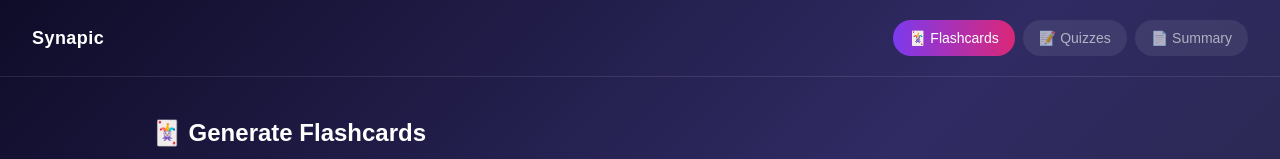
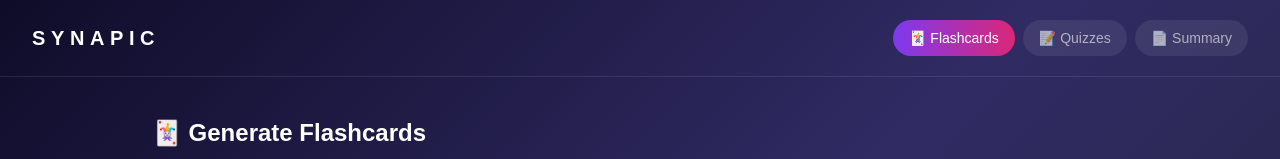
Before and after one commit to PlasmaAxe/Synapic---Your-AI-Study-Assistant, a React (Vite) app in the folder frontend/: page / in a window 1280 px wide. Both pictures are taken after a click on the button "Get Started". Shown: the top 159 px of the page. Built offline with nearby package versions, Linux system fonts and the light colour scheme.

Commit message:
updated frontend/user interface

```diff
--- a/frontend/index.html
+++ b/frontend/index.html
@@ -4,7 +4,7 @@
     <meta charset="UTF-8" />
     <link rel="icon" type="image/svg+xml" href="/favicon.svg" />
     <meta name="viewport" content="width=device-width, initial-scale=1.0" />
-    <title>Synapic</title>
+    <title>Synapic - Your AI Study Assistant</title>
   </head>
   <body>
     <div id="root"></div>
--- a/frontend/src/App.jsx
+++ b/frontend/src/App.jsx
@@ -63,7 +63,7 @@ function Landing({ onEnter }) {
 }
 
 // ── Toast ─────────────────────────────────────────────────────
-function Toast({ message, onClose }) {
+function Toast({ message, onClose }) { //sends a popup message at the bottom right of the screen for 3 seconds
   useEffect(() => {
     const t = setTimeout(onClose, 3000)
     return () => clearTimeout(t)
@@ -88,9 +88,9 @@ function SkeletonCard() {
 }
 
 // ── Main App ──────────────────────────────────────────────────
-export default function App() {
+export default function App() { //this is the main app component that handles the flashcard generation and display logic
   const [page, setPage] = useState('landing')
-  const [tab, setTab] = useState('flashcards')
+  const [tab, setTab] = useState('flashcards') //this basicallay keep notes of things
   const [notes, setNotes] = useState('')
   const [flashcards, setFlashcards] = useState([])
   const [loading, setLoading] = useState(false)
@@ -140,7 +140,7 @@ export default function App() {
 
       {/* Nav */}
       <nav className="flex items-center justify-between px-8 py-5 border-b border-white/10">
-        <button onClick={() => setPage('landing')} className="font-bold text-lg tracking-wide text-white">
+        <button onClick={() => setPage('landing')} className="text-white font-bold text-xl tracking-[0.28em] uppercase">
           Synapic
         </button>
         <div className="flex gap-2">
```
